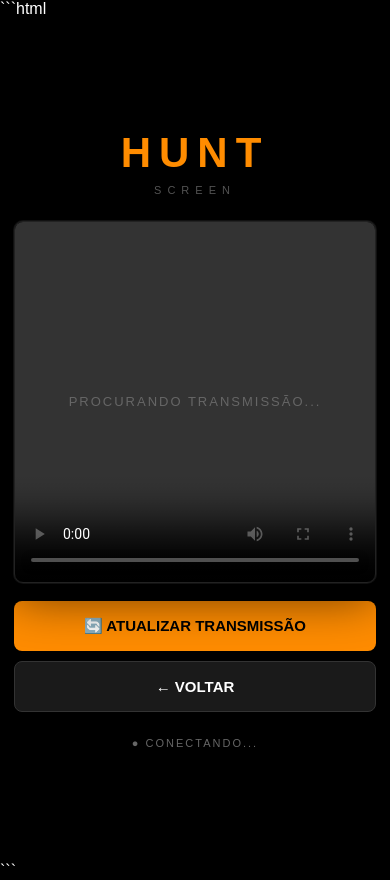
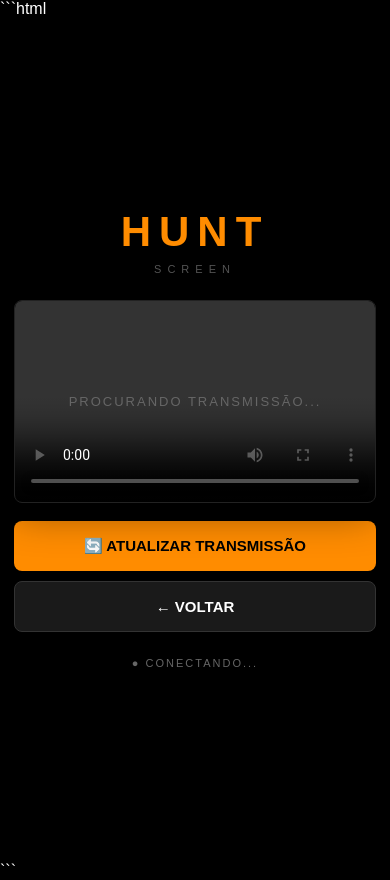
Before and after one commit to OdeHunt/hunt-screen-client, a website built with Vite: page index.html in a window 390 px wide. Both pictures are taken after a click on the button "👁️ ESPECTADOR". Built offline with nearby package versions, Linux system fonts and the light colour scheme; no server answers.

Commit message:
Melhora player de vídeo

```diff
--- a/src/style.css
+++ b/src/style.css
@@ -2,43 +2,25 @@
   box-sizing: border-box;
 }
 
-
 html,
 body,
 #app {
-
   margin: 0;
-
   width: 100%;
-
   min-height: 100%;
-
   background: #000;
-
 }
 
-
 body {
-
   min-height: 100vh;
-
   background: #000;
-
   color: #fff;
-
-  font-family:
-    Arial,
-    Helvetica,
-    sans-serif;
-
+  font-family: Arial, Helvetica, sans-serif;
 }
-
 
 button,
 select {
-
   font-family: inherit;
-
 }
 
 
@@ -47,25 +29,17 @@ select {
 ======================================== */
 
 .hunt-screen {
-
   width: 100%;
-
   min-height: 100vh;
 
   display: flex;
-
   flex-direction: column;
-
   align-items: center;
-
   justify-content: center;
 
-  padding:
-    30px
-    20px;
+  padding: 30px 20px;
 
   background: #000;
-
 }
 
 
@@ -74,27 +48,19 @@ select {
 ======================================== */
 
 .hunt-logo {
-
   color: #ff8c00;
 
-  font-size:
-    clamp(
-      42px,
-      8vw,
-      70px
-    );
+  font-size: clamp(42px, 8vw, 70px);
 
   font-weight: 900;
 
   letter-spacing: 12px;
 
   line-height: 1;
-
 }
 
 
 .hunt-subtitle {
-
   margin-top: 10px;
 
   color: #555;
@@ -102,7 +68,6 @@ select {
   font-size: 13px;
 
   letter-spacing: 9px;
-
 }
 
 
@@ -111,12 +76,7 @@ select {
 ======================================== */
 
 .hunt-menu {
-
-  width:
-    min(
-      500px,
-      90%
-    );
+  width: min(500px, 90%);
 
   margin-top: 45px;
 
@@ -125,7 +85,6 @@ select {
   flex-direction: column;
 
   gap: 14px;
-
 }
 
 
@@ -134,12 +93,9 @@ select {
 ======================================== */
 
 .hunt-button {
-
   width: 100%;
 
-  padding:
-    16px
-    24px;
+  padding: 16px 24px;
 
   border: 0;
 
@@ -159,37 +115,27 @@ select {
     transform 0.15s ease,
     filter 0.15s ease,
     opacity 0.15s ease;
-
 }
 
 
 .hunt-button:hover {
-
   filter: brightness(1.15);
 
-  transform:
-    translateY(-1px);
-
+  transform: translateY(-1px);
 }
 
 
 .hunt-button:active {
-
-  transform:
-    translateY(0);
-
+  transform: translateY(0);
 }
 
 
 .hunt-button.secondary {
-
   background: #1a1a1a;
 
   color: #fff;
 
-  border:
-    1px solid #333;
-
+  border: 1px solid #333;
 }
 
 
@@ -198,7 +144,6 @@ select {
 ======================================== */
 
 .hunt-status {
-
   margin-top: 25px;
 
   color: #666;
@@ -208,7 +153,6 @@ select {
   letter-spacing: 2px;
 
   text-align: center;
-
 }
 
 
@@ -219,21 +163,17 @@ select {
 .viewer-container {
 
   /*
-   * Antes era muito largo.
-   *
-   * Agora temos uma área 4:3,
-   * deixando o player visualmente
-   * mais quadrado.
+   * Tamanho parecido com um
+   * player de vídeo do YouTube.
    */
 
-  width:
-    min(
-      850px,
-      92vw
-    );
+  width: min(900px, 90vw);
 
-  aspect-ratio:
-    4 / 3;
+  /*
+   * Proporção 16:9.
+   */
+
+  aspect-ratio: 16 / 9;
 
   margin-top: 35px;
 
@@ -241,10 +181,9 @@ select {
 
   background: #080808;
 
-  border:
-    1px solid #222;
+  border: 1px solid #222;
 
-  border-radius: 12px;
+  border-radius: 10px;
 
   overflow: hidden;
 
@@ -255,19 +194,12 @@ select {
   justify-content: center;
 
   box-shadow:
-    0 0 0 1px #111,
-    0 15px 50px rgba(
-      0,
-      0,
-      0,
-      0.6
-    );
-
+    0 10px 40px rgba(0, 0, 0, 0.45);
 }
 
 
 /* ========================================
-   VIDEO
+   VÍDEO
 ======================================== */
 
 #remoteVideo {
@@ -281,34 +213,37 @@ select {
   background: #000;
 
   /*
-   * Mantém a imagem inteira.
-   *
-   * Se a transmissão for 16:9,
-   * ela ficará centralizada dentro
-   * do player 4:3 sem ser cortada.
+   * Mantém a proporção original
+   * da transmissão.
    */
 
   object-fit: contain;
 
+  /*
+   * Permite os controles nativos
+   * do navegador.
+   */
+
+  cursor: pointer;
 }
 
 
 /*
- * O navegador cria automaticamente
- * os controles abaixo porque o elemento
- * possui "controls".
- *
- * Isso fornece:
- *
- * ▶ Play
- * 🔊 Volume
- * 🔇 Mudo
- * ⏱ Barra
- * ⛶ Fullscreen
- *
- * sem precisarmos recriar um player
- * manualmente.
+ * Garantir que o vídeo continue
+ * ocupando corretamente o player
+ * quando entrar em fullscreen.
  */
+
+#remoteVideo:fullscreen {
+
+  width: 100vw;
+
+  height: 100vh;
+
+  object-fit: contain;
+
+  background: #000;
+}
 
 
 /* ========================================
@@ -340,7 +275,16 @@ select {
   z-index: 2;
 
   pointer-events: none;
+}
 
+
+/*
+ * Quando existe vídeo,
+ * a mensagem fica por trás dele.
+ */
+
+#remoteVideo:not([src=""]) {
+  z-index: 1;
 }
 
 
@@ -350,11 +294,7 @@ select {
 
 .viewer-controls {
 
-  width:
-    min(
-      850px,
-      92vw
-    );
+  width: min(900px, 90vw);
 
   margin-top: 18px;
 
@@ -365,7 +305,6 @@ select {
   gap: 10px;
 
   flex-wrap: wrap;
-
 }
 
 
@@ -374,21 +313,58 @@ select {
   width: auto;
 
   min-width: 190px;
+}
 
-}
+
+/* ========================================
+   PLAYER NATIVO
+======================================== */
+
+/*
+ * O navegador controla automaticamente:
+ *
+ * ▶ Play / Pause
+ * 🔊 Volume
+ * ⏱ Barra de progresso
+ * ⛶ Fullscreen
+ *
+ * através de:
+ *
+ * controls
+ *
+ * no elemento <video>.
+ */
 
 
 /* ========================================
    RESPONSIVO
 ======================================== */
 
-@media (max-width: 700px) {
+@media (max-width: 900px) {
+
+  .viewer-container {
+
+    width: 94vw;
+
+    margin-top: 30px;
+
+  }
+
+
+  .viewer-controls {
+
+    width: 94vw;
+
+  }
+
+}
+
+
+@media (max-width: 600px) {
 
   .hunt-screen {
 
-    padding:
-      20px
-      14px;
+    padding: 20px 14px;
 
   }
 
@@ -418,21 +394,22 @@ select {
   }
 
 
+  /*
+   * Player continua 16:9
+   * no celular.
+   */
+
   .viewer-container {
 
     width: 100%;
 
-    /*
-     * Mantém o player mais quadrado
-     * também no celular.
-     */
+    aspect-ratio: 16 / 9;
 
-    aspect-ratio:
-      4 / 3;
+    min-height: 0;
 
     margin-top: 25px;
 
-    border-radius: 9px;
+    border-radius: 8px;
 
   }
 
@@ -450,22 +427,76 @@ select {
 
     width: 100%;
 
+    min-width: 0;
+
   }
 
 }
 
 
 /* ========================================
-   TELAS MUITO PEQUENAS
+   FULLSCREEN DO CONTAINER
 ======================================== */
 
-@media (max-width: 420px) {
+.viewer-container:fullscreen {
 
-  .viewer-container {
+  width: 100vw;
 
-    aspect-ratio:
-      1 / 1;
+  height: 100vh;
 
-  }
+  aspect-ratio: auto;
+
+  border: none;
+
+  border-radius: 0;
+
+  margin: 0;
+
+  background: #000;
 
 }
+
+
+.viewer-container:fullscreen #remoteVideo {
+
+  width: 100%;
+
+  height: 100%;
+
+  object-fit: contain;
+
+}
+
+
+/* ========================================
+   FULLSCREEN WEBKIT
+======================================== */
+
+.viewer-container:-webkit-full-screen {
+
+  width: 100vw;
+
+  height: 100vh;
+
+  aspect-ratio: auto;
+
+  border: none;
+
+  border-radius: 0;
+
+  margin: 0;
+
+  background: #000;
+
+}
+
+
+.viewer-container:-webkit-full-screen #remoteVideo {
+
+  width: 100%;
+
+  height: 100%;
+
+  object-fit: contain;
+
+}
```
